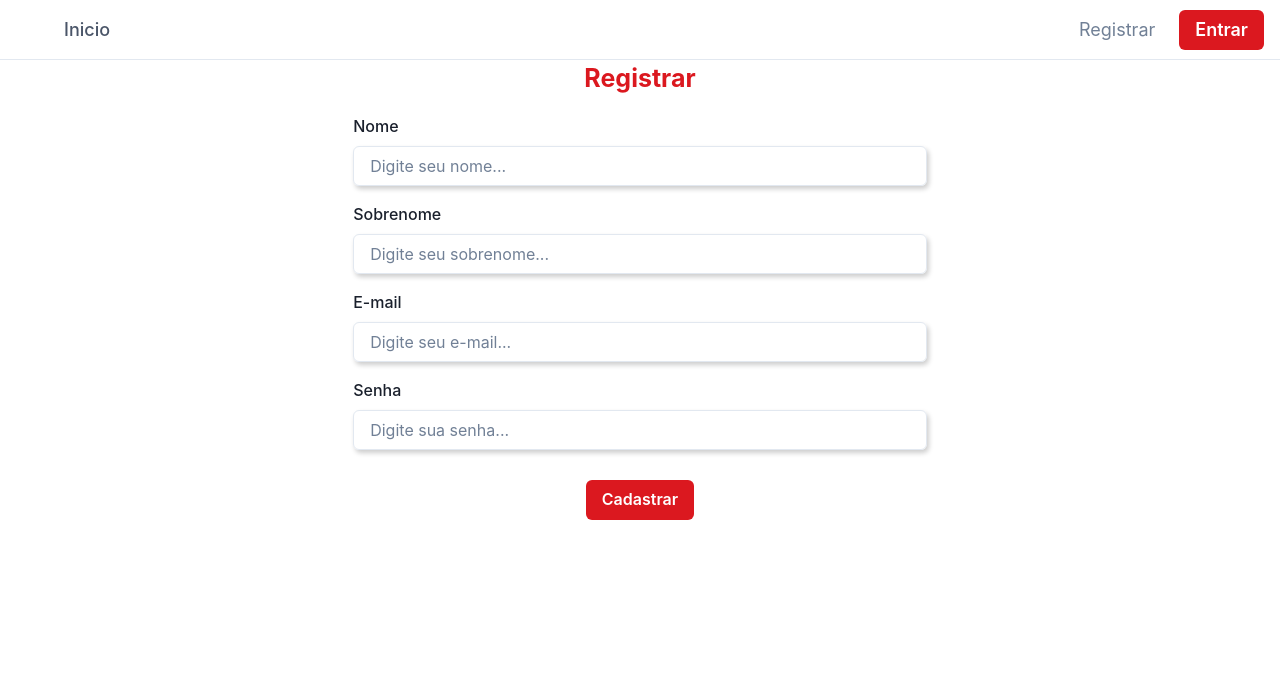
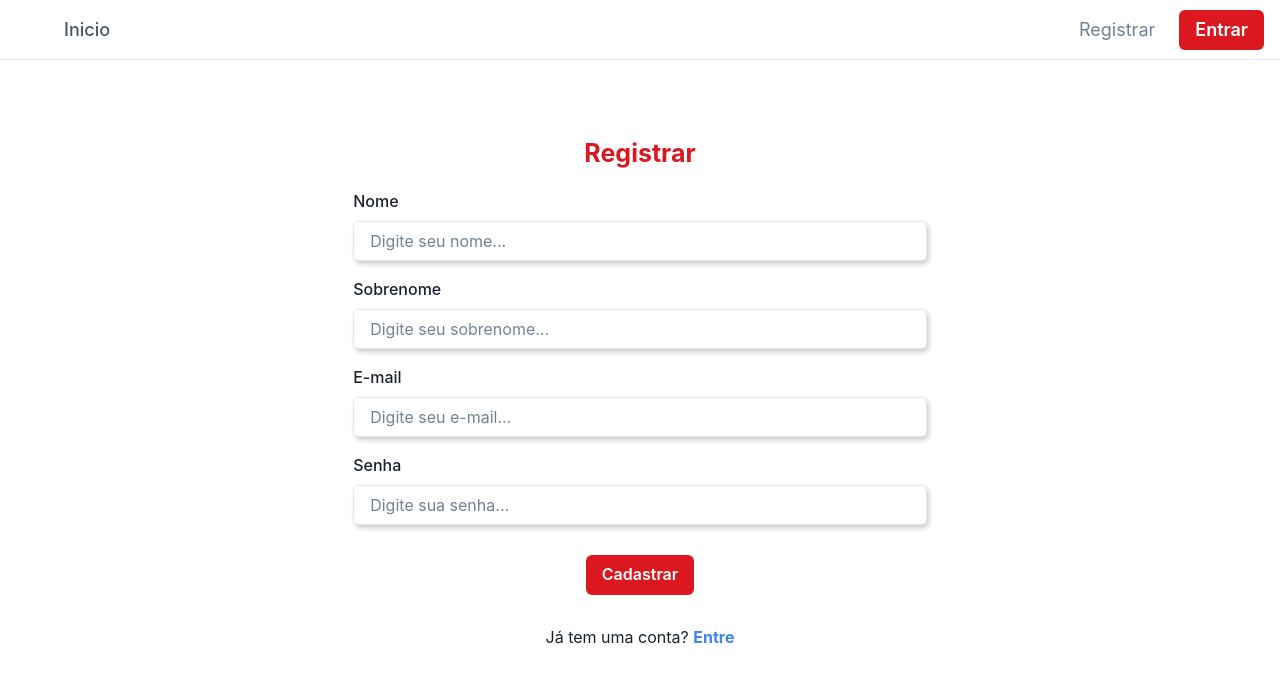
Before and after one commit to AnaJuliaSSdev/desafio-restaurantes, a React (Vite) app in the folder frontend/: page /register in a window 1280 px wide. Shown: the top 682 px of the page. Built offline with nearby package versions, Linux system fonts and the light colour scheme; no server answers.

Commit message:
button response

```diff
--- a/frontend/src/App.css
+++ b/frontend/src/App.css
@@ -1,5 +1,6 @@
 :root {
     --primaryRed: #DB181F;
+    --linkBlue: #4085ED;
 }
 
 .marginBottom{
@@ -13,6 +14,10 @@
 
 .colorRed {
     color: var(--primaryRed);
+}
+
+.linkBlue {
+    color: var(--linkBlue) !important;
 }
 
 .bgRed {
--- a/frontend/src/components/Navigation/Navigation.tsx
+++ b/frontend/src/components/Navigation/Navigation.tsx
@@ -16,10 +16,16 @@ import {
 } from "@chakra-ui/react";
 import { HamburgerIcon, CloseIcon } from "@chakra-ui/icons";
 import { useTranslation } from "react-i18next";
+import { useAuth } from "@/hooks/useAuth";
 
 export function Navigation() {
   const { isOpen, onToggle } = useDisclosure();
   const { t } = useTranslation();
+  const {accessToken, updateAccessToken} = useAuth();
+
+  const logout = () => {
+    updateAccessToken(null);
+  };
 
   return (
     <Box>
@@ -66,25 +72,18 @@ export function Navigation() {
           direction={"row"}
           spacing={6}
         >
-          <Button
-            as={"a"}
-            fontSize={"lg"}
-            fontWeight={400}
-            variant={"link"}
-            href={"/register"}
-          >
-            {t("navigation.register")}
-          </Button>
-          <Button
-            as={"a"}
-            display={{ base: "none", md: "inline-flex" }}
-            fontSize={"lg"}
-            fontWeight={600}
-            href={"/login"}
-            className="button-submit"
-          >
-            {t("navigation.login")}
-          </Button>
+          { accessToken ?
+            <>
+              <Button as={"a"} display={{ base: "none", md: "inline-flex" }} fontSize={"lg"} fontWeight={600} className="button-submit" onClick={logout}>{t("navigation.exit")}</Button>
+            </>
+            :
+            <>
+              <Button as={"a"} fontSize={"lg"} fontWeight={400} variant={"link"} href={"/register"}>{t("navigation.register")}</Button>
+              <Button as={"a"} display={{ base: "none", md: "inline-flex" }} fontSize={"lg"} fontWeight={600} href={"/login"} className="button-submit">{t("navigation.login")}</Button>
+            </>
+          }
+
+
         </Stack>
       </Flex>
 
--- a/frontend/src/pages/Authenticate/Authenticate.css
+++ b/frontend/src/pages/Authenticate/Authenticate.css
@@ -6,3 +6,10 @@
     font-weight: bold;
     font-size: 25px;
 }
+
+.login-container {
+    height: 85vh;
+    display: flex;
+    flex-direction: column;
+    justify-content: center;
+}
--- a/frontend/src/pages/Authenticate/AuthenticateUserPage.tsx
+++ b/frontend/src/pages/Authenticate/AuthenticateUserPage.tsx
@@ -7,6 +7,7 @@ import {
   FormControl,
   FormLabel,
   Input,
+  Link,
   Text
 } from "@chakra-ui/react";
 
@@ -84,7 +85,7 @@ export function AuthenticateUserPage() {
   };
 
   return (
-    <Container>
+    <Container className='login-container'>
       <Text className='authenticate-login colorRed align-center'>
         {t('authenticate.login')}
       </Text>
@@ -116,13 +117,13 @@ export function AuthenticateUserPage() {
             className='boxShadow marginBottom'
           />
         </Container>
-        <Container className='align-center'>
+        <Container className='align-center marginBottom'>
           <Button onClick={handleFormSubmit} type="submit" className='button-submit'>
             {t("authenticate.login")}
           </Button>
         </Container>
-        <Container>
-          <Text> </Text>
+        <Container className="align-center">
+          <Text as={'p'}>Não tem uma conta? <Link href="/login" className="linkBlue" fontWeight={"bold"}>Cadastre-se</Link> </Text>
         </Container>
       </FormControl>
     </Container>
--- a/frontend/src/pages/RegisterUserPage/RegisterUserPage.css
+++ b/frontend/src/pages/RegisterUserPage/RegisterUserPage.css
@@ -6,3 +6,10 @@
     font-size: 25px;
     font-weight: bold;
 }
+
+.register-container {
+    height: 85vh;
+    display: flex;
+    flex-direction: column;
+    justify-content: center;
+}
--- a/frontend/src/pages/RegisterUserPage/RegisterUserPage.tsx
+++ b/frontend/src/pages/RegisterUserPage/RegisterUserPage.tsx
@@ -6,6 +6,7 @@ import {
   FormControl,
   FormLabel,
   Input,
+  Link,
   Text,
 } from "@chakra-ui/react";
 import { createUser } from "../../lib/requests/registerUser";
@@ -71,7 +72,7 @@ export function RegisterUserPage() {
   };
 
   return (
-    <Container>
+    <Container className="register-container">
       <Text className="register-name colorRed align-center">Registrar</Text>
       {message && <Message {...message} />}
       <FormControl>
@@ -118,11 +119,16 @@ export function RegisterUserPage() {
           <Button
             type="submit"
             onClick={handleFormSubmit}
-            className="button-submit"
+            className="button-submit marginBottom"
           >
             {t("register.sign-up")}
           </Button>
         </Container>
+
+        <Container className="align-center">
+          <Text as={'p'}>Já tem uma conta? <Link href="/login" className="linkBlue" fontWeight={"bold"}>Entre</Link> </Text>
+        </Container>
+
       </FormControl>
     </Container>
   );
```
